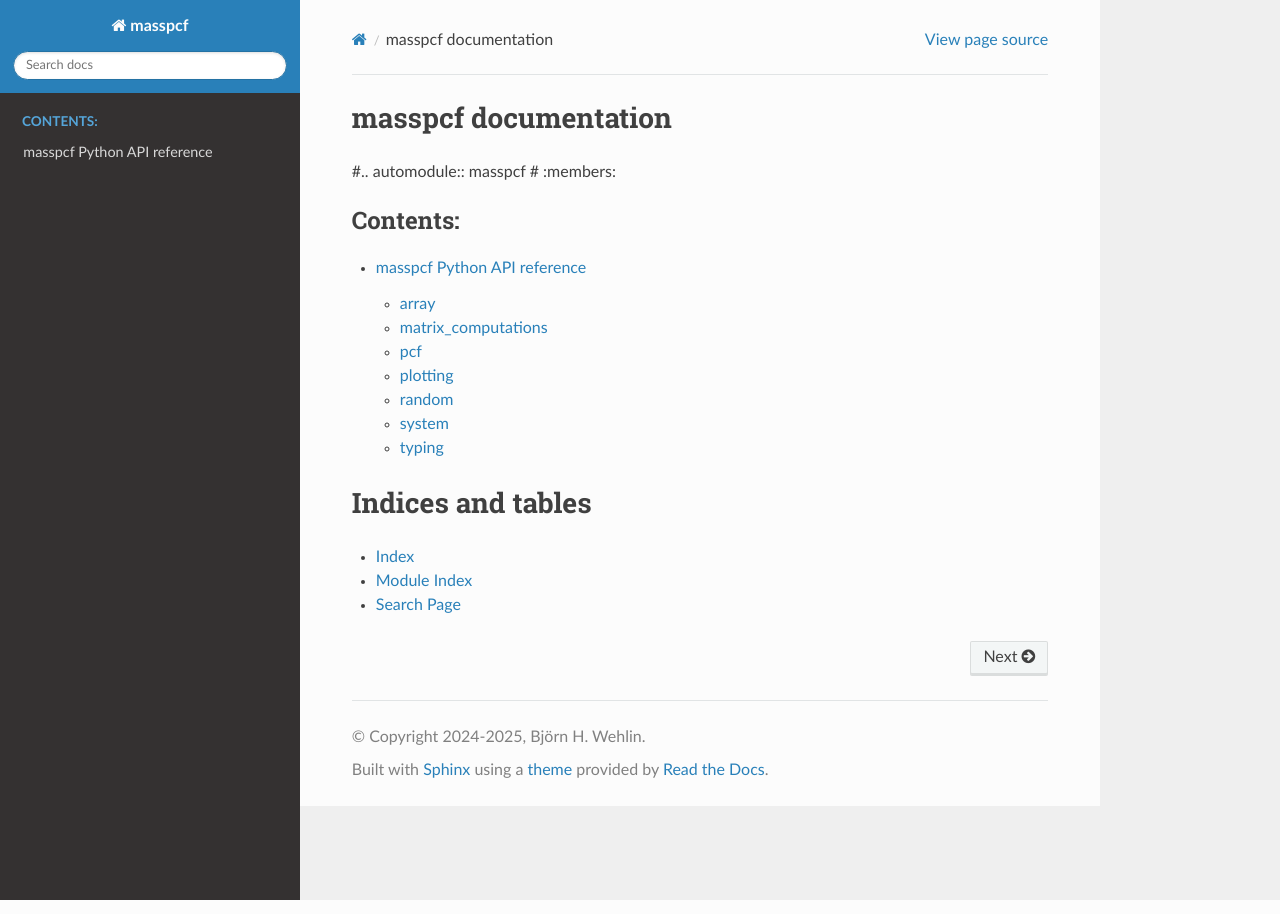
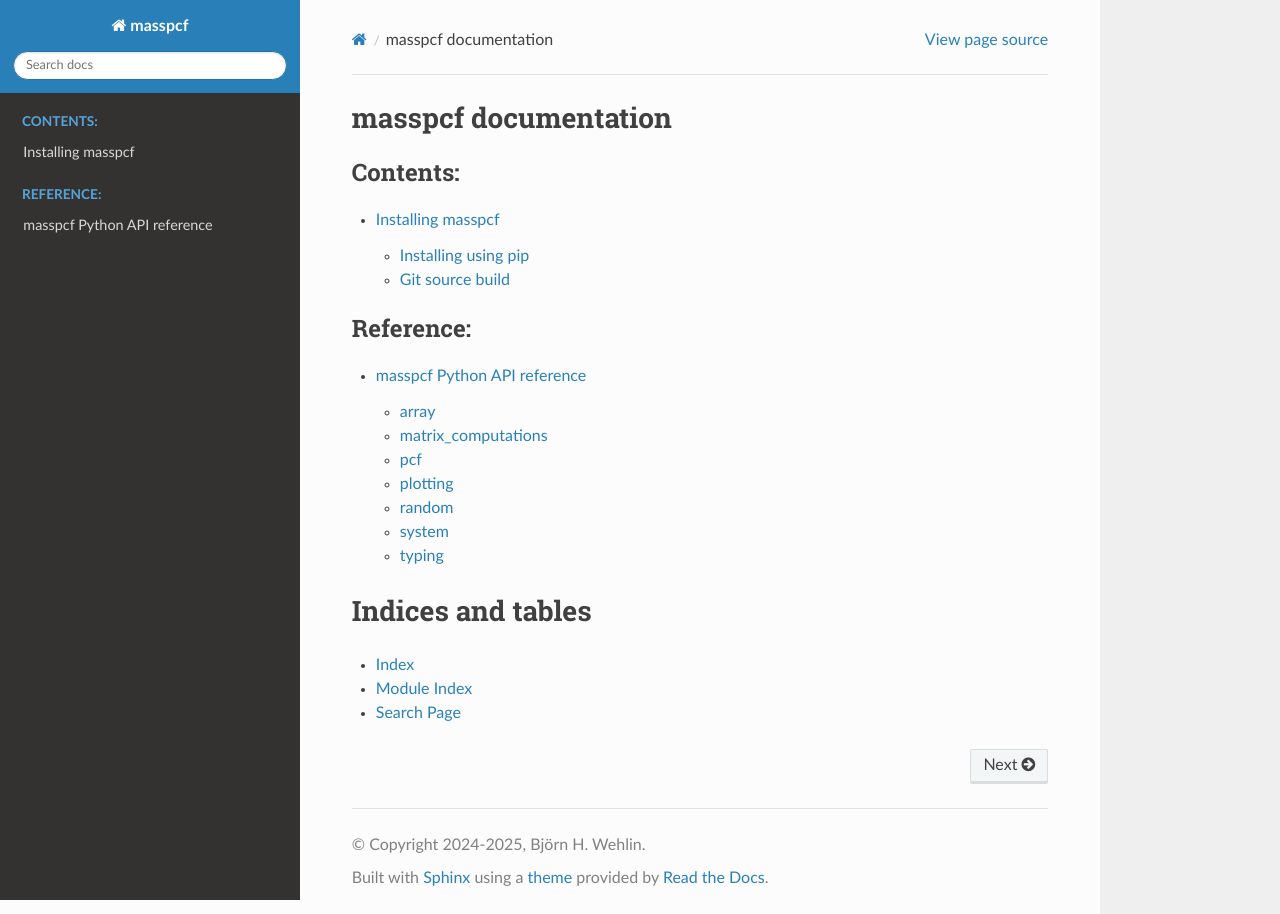
Before and after one commit to bwehlin/masspcf, a Sphinx documentation site: the page built from docs/index.rst, in a window 1280 px wide. Built offline with Sphinx 7.4.7 and the Read the Docs theme 3.1.0, drawn with Linux system fonts in a browser that asks for light colours.

Commit message:
More documentation

```diff
--- a/docs/index.rst
+++ b/docs/index.rst
@@ -1,13 +1,15 @@
-
 masspcf documentation
 =====================
-
-#.. automodule:: masspcf
-#   :members:
 
 .. toctree::
    :maxdepth: 2
    :caption: Contents:
+
+   installing
+
+.. toctree::
+   :maxdepth: 2
+   :caption: Reference:
 
    masspcf
 
```
Also changed, not shown: docs/installing.rst (added, +30 -0 lines).
